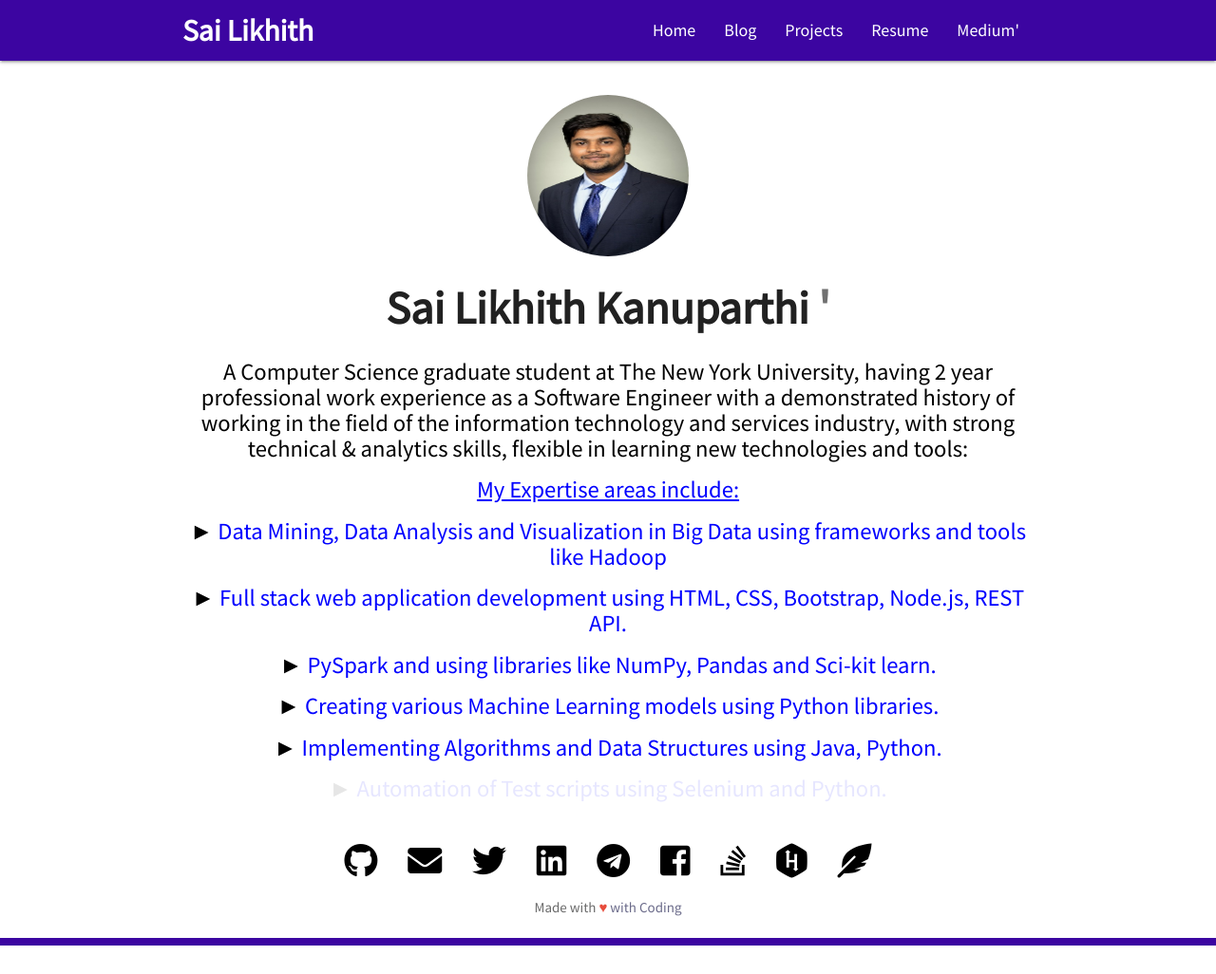
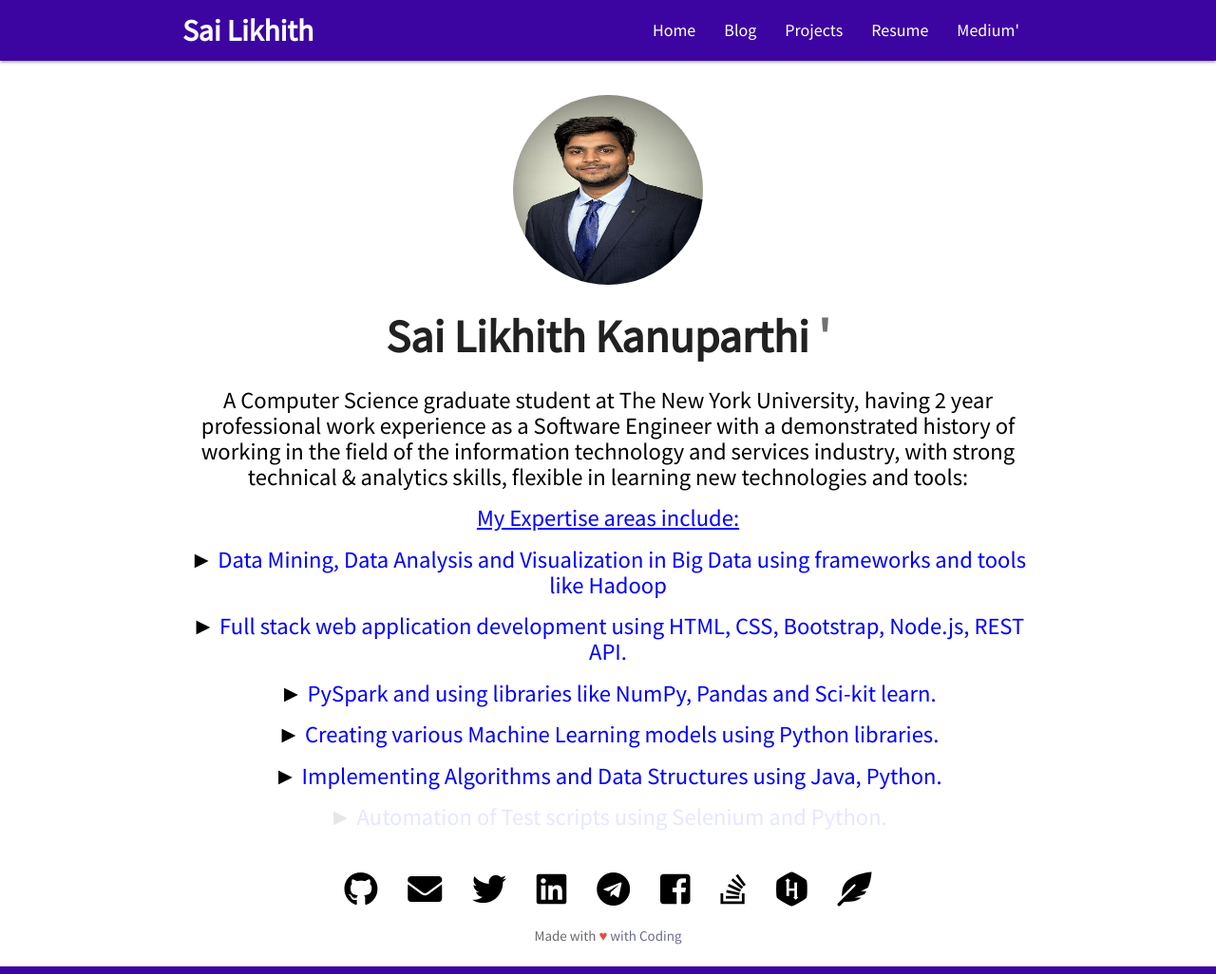
Before and after one commit to SaiLikhith7/Mywebsite, a Jekyll site: the page built from index.html, in a window 1280 px wide. Shown: the whole page at 95% size. Built offline with Jekyll 4.4.1, drawn with Linux system fonts in a browser that asks for light colours; nearby versions of some CDN libraries; before the commit the page ends 996 px from its top, so only the background shows below that.

Commit message:
Update main.css

```diff
--- a/css/main.css
+++ b/css/main.css
@@ -83,8 +83,8 @@ div.footer{
 
 #avatar {
   border-radius: 100%;
-  width: 170px;
-  height:170px;
+  width: 200px;
+  height:200px;
 
 }
 
```
